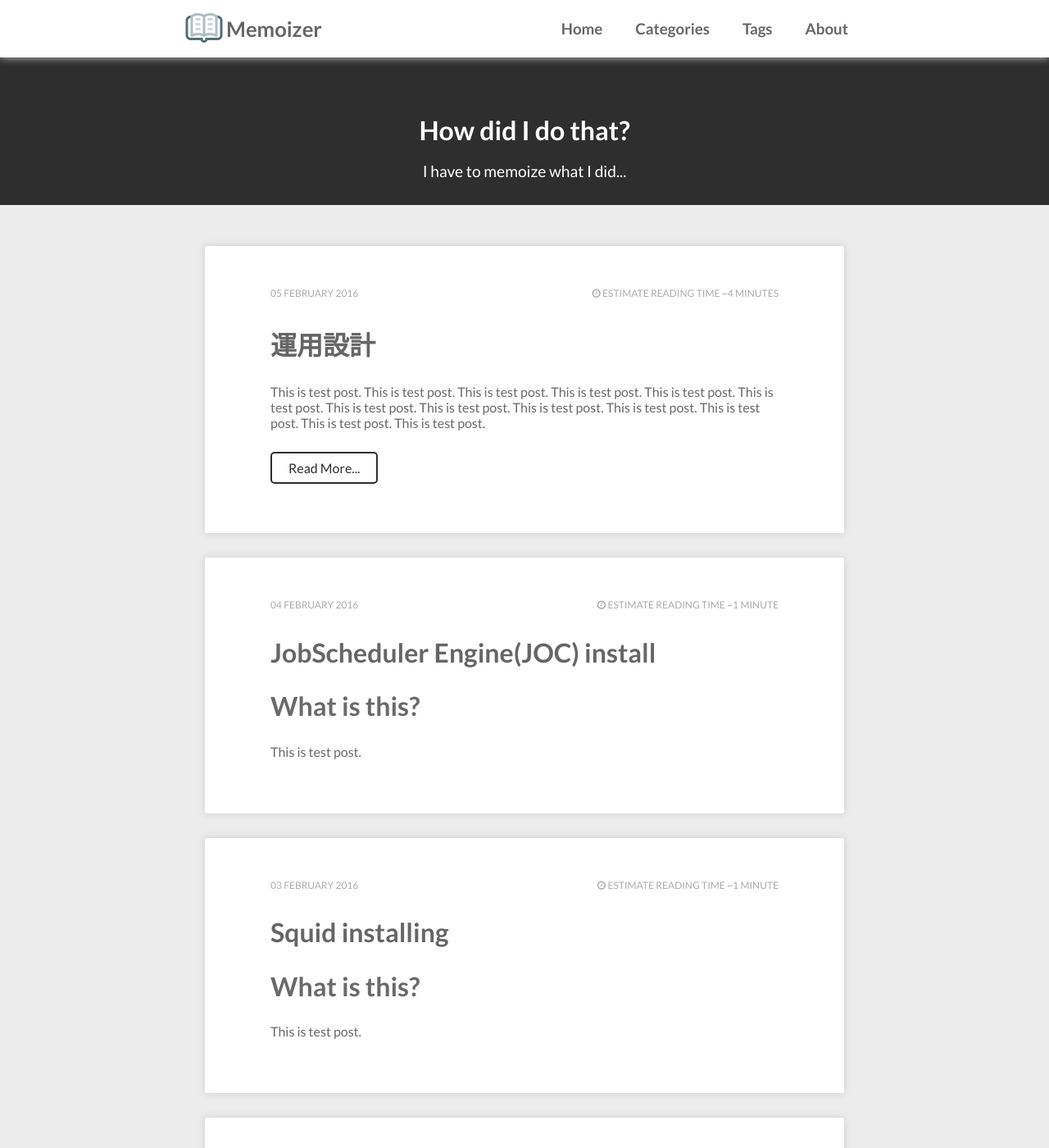
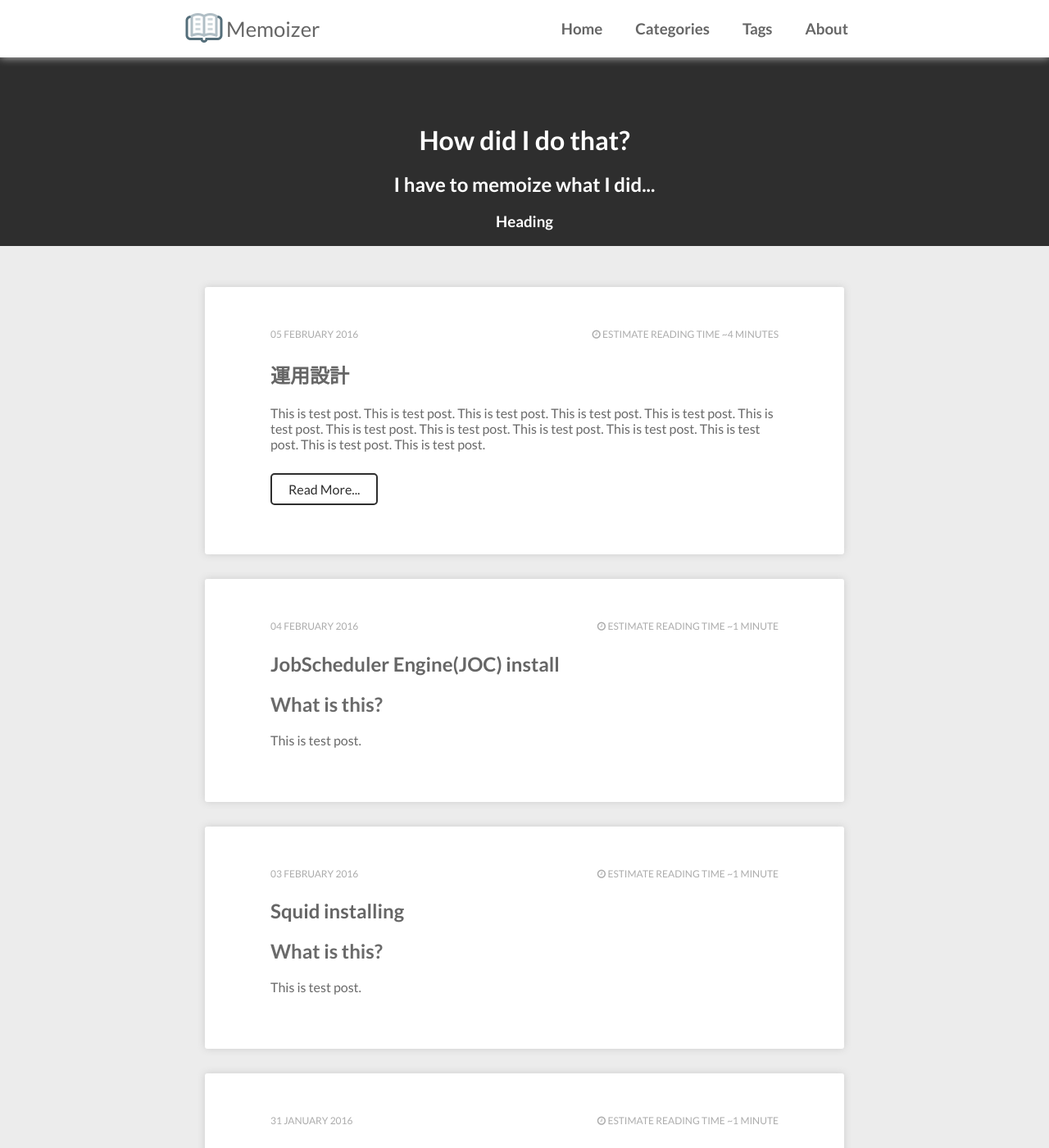
Before and after one commit to yatanokarasu/yatanokarasu.github.io, a Jekyll site: the page built from index.html, in a window 1280 px wide and 1400 px high. Shown: the whole window at 82% size. Built offline with Jekyll 4.4.1, drawn with Linux system fonts in a browser that asks for light colours; some web fonts are replaced; the list of posts is cut into pages by our own code.

Commit message:
Refactor post layout.
Signed-off-by: yatanokarasu <sync.outerphase@gmail.com>

```diff
--- a/_layouts/default.html
+++ b/_layouts/default.html
@@ -12,7 +12,17 @@
       <div class="contents-header">
         <div class="contents-header-wrapper">
           <h1>{{ page.title }}</h1>
-          <p>{{ page.subtitle }}</p>
+          {% if page.date %}
+            <h2><time datetime="{{ page.date | date_to_xmlschema }}">{{ page.date | date: "%B %d, %Y" }}</time></h2>
+          {% else %}
+            <h2>{{ page.subtitle }}</h2>
+            <h3>Heading</h3>
+          {% endif %}
+
+          {% if page.layout == 'post' %}
+            {% assign readtime = page.content | number_of_words | divided_by:site.words_per_minute %}
+            <p class="estimate-reading-time"><i class="fa fa-clock-o"></i> Estimate reading time ~{% if readtime <= 1 %}1 minute{% else %}{{ readtime }} minutes{% endif %}</p>
+          {% endif %}
         </div>
       </div>
 
--- a/css/main.css
+++ b/css/main.css
@@ -36,22 +36,22 @@
 }
 
 
-h1 {
-    font-size:          2rem;
-}
 @media (max-width: 699px) {
     h1 {
-        font-size:      1.75rem;
+        font-size:      1.625rem;
+    }
+    h2 {
+        font-size:      1.4rem;
     }
 }
 
 
 .fade-transition {
-    -webkit-transition: all 0.3s ease-out;
-    -moz-transition:    all 0.3s ease-out;
-    -ms-transition:     all 0.3s ease-out;
-    -o-transition:      all 0.3s ease-out;
-    transition:         all 0.3s ease-out;
+    -webkit-transition: all 0.3s ease;
+    -moz-transition:    all 0.3s ease;
+    -ms-transition:     all 0.3s ease;
+    -o-transition:      all 0.3s ease;
+    transition:         all 0.3s ease;
 }
 
 
@@ -146,7 +146,6 @@
 
 .logo-title {
     font-size:          1.6em;
-    font-weight:        bold;
     display:            inline-block;
     line-height:        70px;
 }
@@ -320,7 +319,7 @@
 /* Content body */
 .contents-header {
     background-color:   #2E2E2E;
-    height:             250px;
+    height:             300px;
     position:           relative;
 }
 
@@ -335,13 +334,7 @@
 
 
 .contents-header-wrapper h1 {
-    margin:             30px 0 10px;
-}
-
-
-.contents-header-wrapper p {
-    font-size:          1.2em;
-    margin-bottom:      30px;
+    margin:             20px 0;
 }
 
 
@@ -386,6 +379,7 @@
 
 
 .article-meta-data {
+    display:            inline-block;
     color:              #ACACAC;
     font-size:          .75rem;
     text-transform:     uppercase;
@@ -393,10 +387,15 @@
 }
 
 .estimate-reading-time {
+    margin:             1em;
+}
+
+.article-header .estimate-reading-time {
     float:              right;
+    margin:             0;
 }
 @media (max-width: 450px) {
-    .estimate-reading-time {
+    .article-header .estimate-reading-time {
         display:        none;
     }
 }
@@ -423,10 +422,11 @@
 
 footer p {
     margin:             5px 10px;
+    font-size:          0.75rem;
 }
 
 
 address {
     font-style:         normal;
-    padding:            30px 10px 10px;
+    padding:            30px 10px;
 }
--- a/index.html
+++ b/index.html
@@ -10,8 +10,8 @@
 <article>
   <header>
     {% assign readtime = post.content | number_of_words | divided_by:site.words_per_minute %}
-    <div>
-      <span class="article-meta-data posted-date">{{ post.date | date: "%d %B %Y" }}</span>
+    <div class="article-header">
+      <span class="article-meta-data posted-date"><time datetime="{{ post.date | date_to_xmlschema }}">{{ post.date | date: "%d %B %Y" }}</time></span>
       <span class="article-meta-data estimate-reading-time"><i class="fa fa-clock-o"></i> Estimate reading time ~{% if readtime <= 1 %}1 minute{% else %}{{ readtime }} minutes{% endif %}</span>
     </div>
     <h1><a class="article-title fade-transition" href="{{ post.url | prepend: site.baseurl }}">{{ post.title }}</a></h1>
```
Also changed, not shown: other parts of _layouts/default.html (+0 -2 lines), _layouts/post.html (+15 -14 lines).
